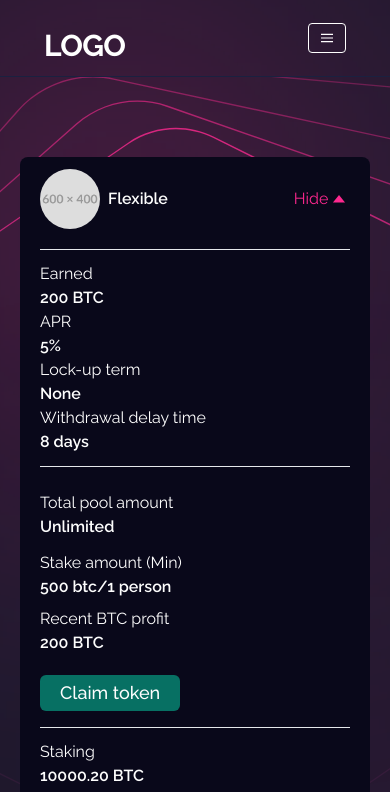
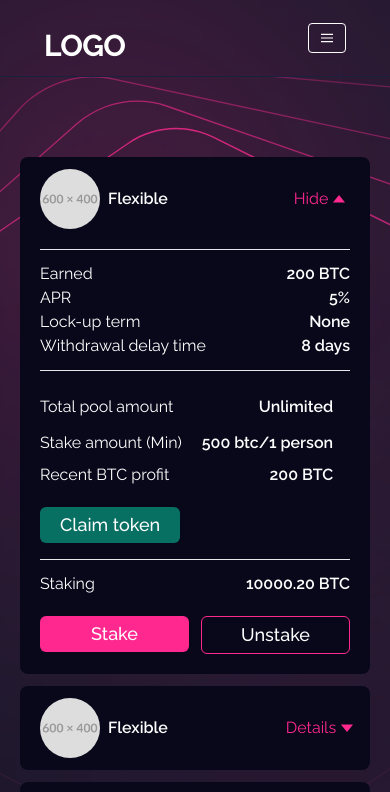
Before and after one commit to AlSirang/IDO-launchpad-figma-to-react, a React (Create React App) app: page /staking in a window 390 px wide. Shown: the top 792 px of the page. Built offline with nearby package versions, Linux system fonts and the light colour scheme.

Commit message:
styling: update mobile card layout

```diff
--- a/src/components/staking-card.js
+++ b/src/components/staking-card.js
@@ -126,19 +126,19 @@ export const StakingCard = ({ defaultOpen = false }) => {
                 <Disclosure.Panel className="py-2">
                   <div className="grid gap-2 border-t pt-3 mt-3 tablet:hidden">
                     <div className="md:flex justify-between">
-                      <span>
+                      <span className="flex justify-between md:grid">
                         <h2>Earned</h2>
                         <p className="font-semibold">200 BTC</p>
                       </span>
-                      <span>
+                      <span className="flex justify-between md:grid">
                         <h3>APR</h3>
                         <p className="font-semibold">5%</p>
                       </span>
-                      <span>
+                      <span className="flex justify-between md:grid">
                         <h3>Lock-up term</h3>
                         <p className="font-semibold">None</p>
                       </span>
-                      <span>
+                      <span className="flex justify-between md:grid">
                         <h3>Withdrawal delay time</h3>
                         <p className="font-semibold">8 days</p>
                       </span>
@@ -147,8 +147,8 @@ export const StakingCard = ({ defaultOpen = false }) => {
                   <div className="md:flex border-t mt-3 pt-3">
                     <div className="border-b md:border-b-0 pb-4 md:border-r pr-5 md:max-w-xl mt-3 w-45">
                       <div className="grid gap-2 md:grid-cols-12">
-                        <div className="col-span-7">
-                          <div className="md:grid grid-cols-12 gap-5 mb-3 md:mb-3">
+                        <div className="md:col-span-7 col-span-12">
+                          <div className="flex justify-between md:grid grid-cols-12 gap-5 mb-3 md:mb-3">
                             <h2 className="whitespace-nowrap col-span-8">
                               Total pool amount
                             </h2>
@@ -156,7 +156,7 @@ export const StakingCard = ({ defaultOpen = false }) => {
                               Unlimited
                             </p>
                           </div>
-                          <div className="md:grid grid-cols-12 gap-5">
+                          <div className="flex justify-between md:grid grid-cols-12 gap-5">
                             <h2 className="whitespace-nowrap col-span-8">
                               Stake amount (Min)
                             </h2>
@@ -166,9 +166,9 @@ export const StakingCard = ({ defaultOpen = false }) => {
                           </div>
                         </div>
 
-                        <div className="col-span-5">
+                        <div className="md:col-span-5 col-span-12">
                           <div className="inline-grid md:place-content-end w-full">
-                            <div className="w-45 inline-grid md:place-content-center">
+                            <div className="flex justify-between md:w-45 md:inline-grid md:place-content-center">
                               <h3 className="md:mb-3">Recent BTC profit</h3>
                               <p className="font-semibold">200 BTC</p>
                             </div>
@@ -185,16 +185,16 @@ export const StakingCard = ({ defaultOpen = false }) => {
                       </div>
                     </div>
 
-                    <div className="col-span-6 md:pl-5 mt-3 w-96">
-                      <div>
+                    <div className="col-span-6 md:pl-5 mt-3 md:w-96">
+                      <div className="flex justify-between md:grid">
                         <h2 className="whitespace-nowrap md:mb-3">Staking</h2>
                         <p className="font-semibold whitespace-nowrap">
                           10000.20 BTC
                         </p>
                       </div>
 
-                      <div className="mt-5 grid gap-3">
-                        <div className="inline-block w-full max-w-[130px]">
+                      <div className="mt-5 md:grid gap-3 flex">
+                        <div className="inline-block w-[50%] md:w-full md:max-w-[130px]">
                           <button
                             className="rounded-md bg-cpink-100 w-full hover:bg-pink-600 transition-all"
                             onClick={onStake}
@@ -204,7 +204,7 @@ export const StakingCard = ({ defaultOpen = false }) => {
                             </span>
                           </button>
                         </div>
-                        <div className="inline-block w-full max-w-[130px]">
+                        <div className="inline-block w-[50%] md:w-full md:max-w-[130px]">
                           <button
                             className="rounded-md bg-transparent border border-cpink-100 w-full hover:border-pink-600 transition-all"
                             onClick={onUnstake}
```
